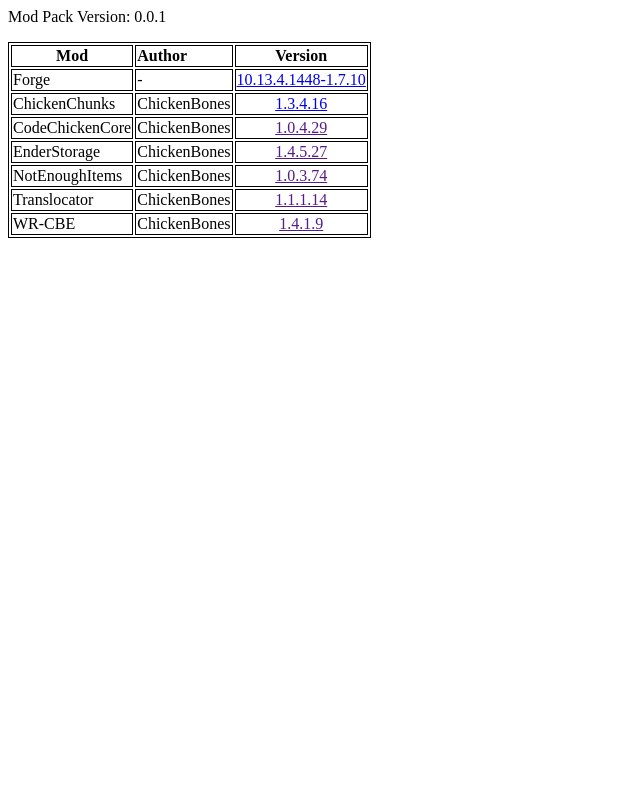
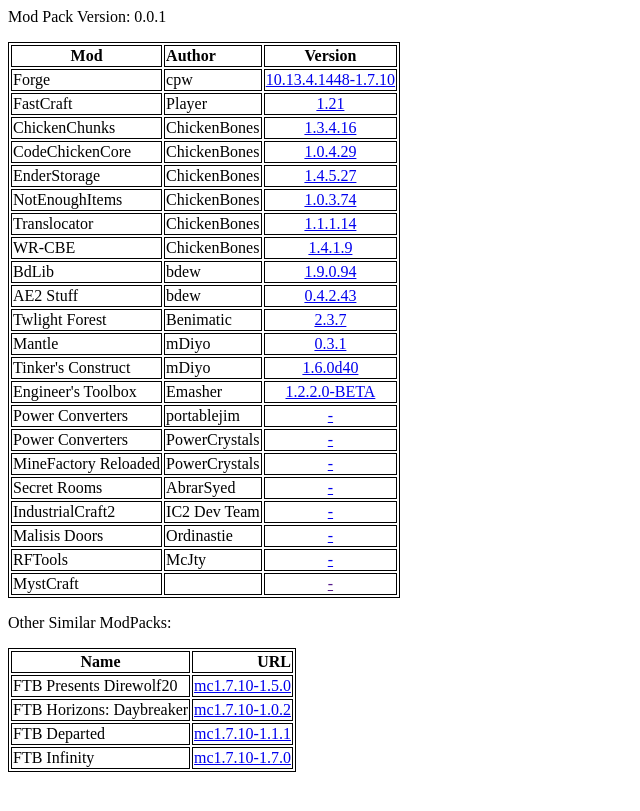
Before and after one commit to audiohacked/fml-modpack, a Jekyll site: the page built from index.md, in a window 1280 px wide. Shown: the top 811 px of the page, without its empty margins (0-640 px from the left). Built offline with Jekyll 4.4.1, drawn with Linux system fonts in a browser that asks for light colours.

Commit message:
add CNAME; add more mods

```diff
--- /dev/null
+++ b/CNAME
@@ -0,0 +1 @@
+modpack.hyperkineticnerd.com
--- a/index.md
+++ b/index.md
@@ -7,10 +7,35 @@
 |---
 | Mod | Author | Version
 |-|:-|:-:|-:
-| Forge | - | [10.13.4.1448-1.7.10](http://files.minecraftforge.net/maven/net/minecraftforge/forge/index_1.7.10.html)
-| ChickenChunks | ChickenBones | [1.3.4.16](http://www.minecraftforum.net/forums/mapping-and-modding/minecraft-mods/1279956-chickenbones-mods)
-| CodeChickenCore | ChickenBones | [1.0.4.29]()
-| EnderStorage | ChickenBones | [1.4.5.27]()
-| NotEnoughItems | ChickenBones | [1.0.3.74]()
-| Translocator | ChickenBones | [1.1.1.14]()
-| WR-CBE | ChickenBones | [1.4.1.9]()
+| Forge                 | cpw           | [10.13.4.1448-1.7.10](http://files.minecraftforge.net/maven/net/minecraftforge/forge/index_1.7.10.html)
+| FastCraft             | Player        | [1.21](http://forum.industrial-craft.net/index.php?page=Thread&threadID=10820)
+| ChickenChunks         | ChickenBones  | [1.3.4.16](http://www.minecraftforum.net/forums/mapping-and-modding/minecraft-mods/1279956-chickenbones-mods)
+| CodeChickenCore       | ChickenBones  | [1.0.4.29](http://www.minecraftforum.net/forums/mapping-and-modding/minecraft-mods/1279956-chickenbones-mods)
+| EnderStorage          | ChickenBones  | [1.4.5.27](http://www.minecraftforum.net/forums/mapping-and-modding/minecraft-mods/1279956-chickenbones-mods)
+| NotEnoughItems        | ChickenBones  | [1.0.3.74](http://www.minecraftforum.net/forums/mapping-and-modding/minecraft-mods/1279956-chickenbones-mods)
+| Translocator          | ChickenBones  | [1.1.1.14](http://www.minecraftforum.net/forums/mapping-and-modding/minecraft-mods/1279956-chickenbones-mods)
+| WR-CBE                | ChickenBones  | [1.4.1.9](http://www.minecraftforum.net/forums/mapping-and-modding/minecraft-mods/1279956-chickenbones-mods)
+| BdLib                 | bdew          | [1.9.0.94](http://bdew.net/ae2-stuff/)
+| AE2 Stuff             | bdew          | [0.4.2.43](http://bdew.net/ae2-stuff/)
+| Twlight Forest        | Benimatic     | [2.3.7](http://www.minecraftforum.net/forums/mapping-and-modding/minecraft-mods/1276258-the-twilight-forest-v2-3-5-wrecking-block)
+| Mantle                | mDiyo         | [0.3.1](http://www.minecraftforum.net/forums/mapping-and-modding/minecraft-mods/1287648-tinkers-construct)
+| Tinker\'s Construct   | mDiyo         | [1.6.0d40](http://www.minecraftforum.net/forums/mapping-and-modding/minecraft-mods/1287648-tinkers-construct)
+| Engineer\'s Toolbox   | Emasher       | [1.2.2.0-BETA](http://www.minecraftforum.net/forums/mapping-and-modding/minecraft-mods/1286850-1-7-10-emashers-mods-emasher-resource-engineers)
+| Power Converters      | portablejim   | [-](http://www.minecraftforum.net/forums/mapping-and-modding/minecraft-mods/1293983-powerconverters-originally-by-powercrystals)
+| Power Converters      | PowerCrystals | [-](http://www.minecraftforum.net/forums/mapping-and-modding/minecraft-mods/1287424-1-5-1-1-5-2-powercrystals-mods-the-updates-never)
+| MineFactory Reloaded  | PowerCrystals | [-](http://www.minecraftforum.net/forums/mapping-and-modding/minecraft-mods/1287424-1-5-1-1-5-2-powercrystals-mods-the-updates-never)
+| Secret Rooms          | AbrarSyed     | [-](http://www.minecraftforum.net/forums/mapping-and-modding/minecraft-mods/1276042-v4-7-1-beta-secretroomsmod-malsis-doors-compat)
+| IndustrialCraft2      | IC2 Dev Team  | [-](http://industrial-craft.net/)
+| Malisis Doors         | Ordinastie    | [-](http://www.minecraftforum.net/forums/mapping-and-modding/minecraft-mods/2076338-malisisdoors-1-7-10-1-9-1-saloon-doors-29-06-2015)
+| RFTools               | McJty         | [-](http://www.minecraftforum.net/forums/mapping-and-modding/minecraft-mods/2229562-rftools-dimension-builder-teleportation-crafter)
+| MystCraft             |               | [-]()
+
+Other Similar ModPacks:
+
+|---
+| Name | URL
+|-|-:
+| FTB Presents Direwolf20  | [mc1.7.10-1.5.0](http://www.feed-the-beast.com/modpacks/direwolf20_17)
+| FTB Horizons: Daybreaker | [mc1.7.10-1.0.2](http://www.feed-the-beast.com/modpacks/FTBHorizonsII)
+| FTB Departed             | [mc1.7.10-1.1.1](http://www.feed-the-beast.com/modpacks/FTBDeparted)
+| FTB Infinity             | [mc1.7.10-1.7.0](http://www.feed-the-beast.com/modpacks/FTBInfinity)
```
Also changed, not shown: 1 other file.
